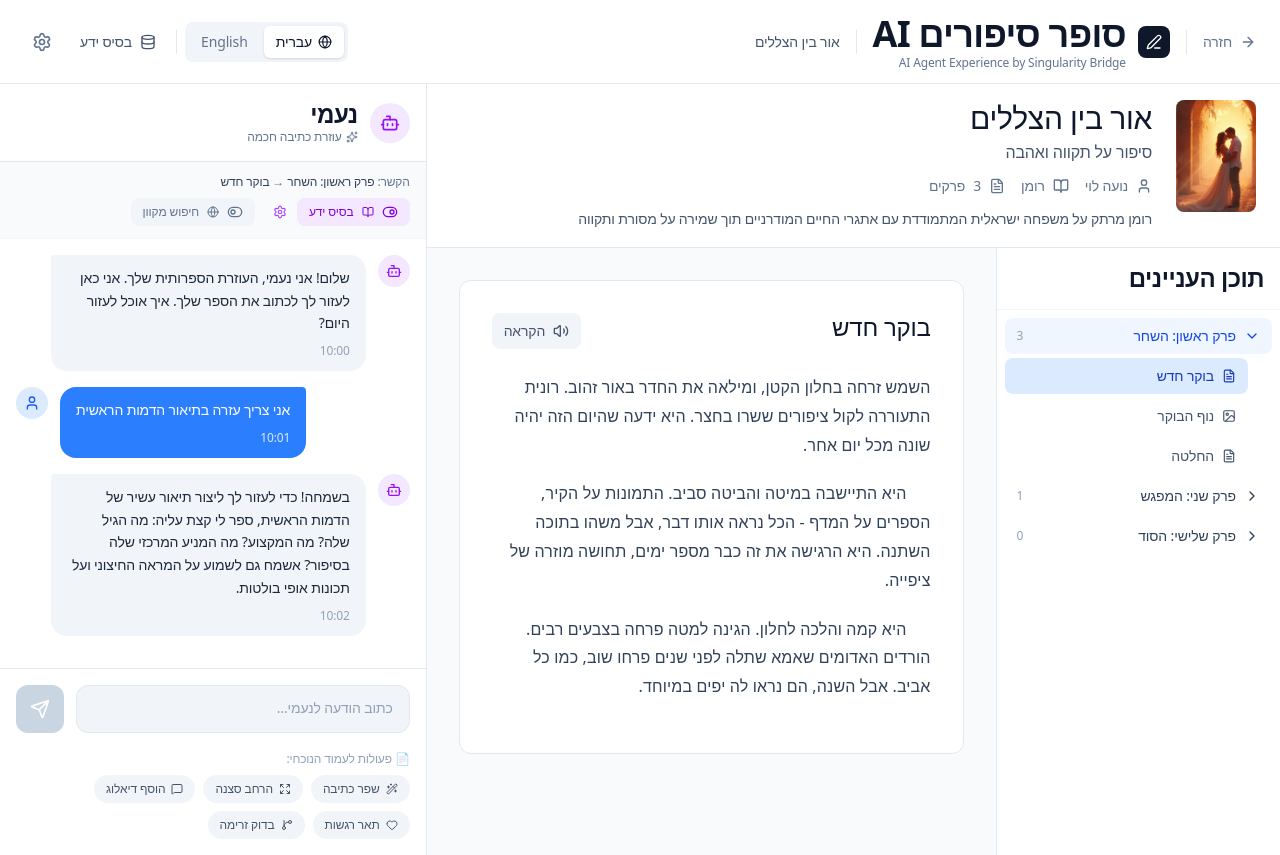
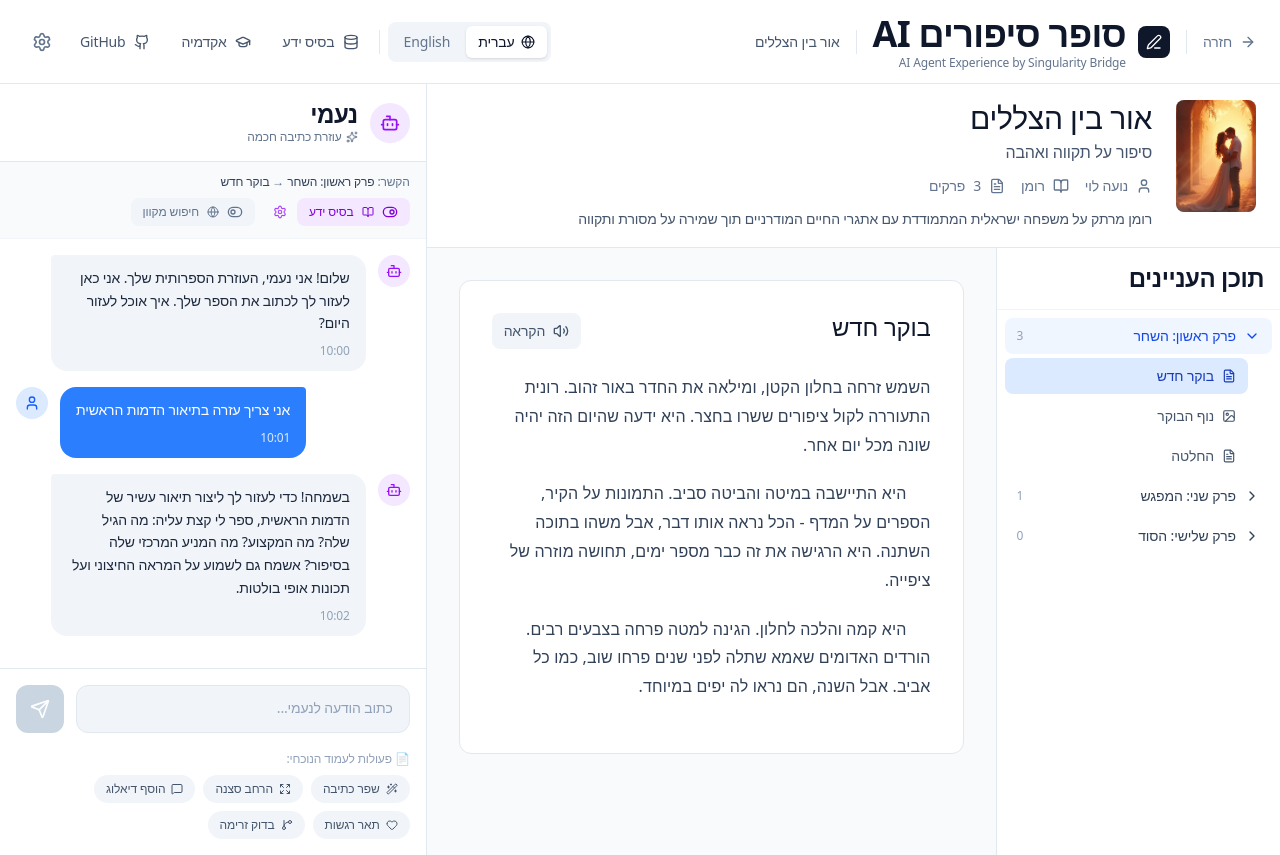
Before and after one commit to singularitybridge/ai-writer-buddy, a Next.js app: page /book/book-1 in a window 1280 px wide. Built offline with nearby package versions, Linux system fonts and the light colour scheme; no server answers; a web font is replaced by a local one.

Commit message:
Add GitHub links to header menus across all pages

```diff
--- a/src/app/academy/layout.tsx
+++ b/src/app/academy/layout.tsx
@@ -15,7 +15,8 @@ import {
   ChevronRight,
   ChevronLeft,
   Star,
-  Pen
+  Pen,
+  Github
 } from 'lucide-react';
 
 export default function AcademyLayout({
@@ -68,6 +69,15 @@ export default function AcademyLayout({
                 <Pen className="w-4 h-4" />
                 <span>{t('nav.openApp')}</span>
               </Link>
+              <a
+                href="https://github.com/singularitybridge/ai-writer-buddy"
+                target="_blank"
+                rel="noopener noreferrer"
+                className="flex items-center gap-2 text-slate-600 hover:text-slate-900 text-sm"
+              >
+                <Github className="w-4 h-4" />
+                <span>GitHub</span>
+              </a>
               <div className="h-6 w-px bg-slate-200" />
               <div className="flex items-center gap-2 bg-amber-50 text-amber-700 px-3 py-1.5 rounded-lg text-sm">
                 <Star className="w-4 h-4 fill-amber-400 text-amber-400" />
--- a/src/app/book/[id]/page.tsx
+++ b/src/app/book/[id]/page.tsx
@@ -20,7 +20,9 @@ import {
   User,
   Database,
   Volume2,
-  Loader2
+  Loader2,
+  GraduationCap,
+  Github
 } from 'lucide-react';
 import ChatAssistant from '@/components/ChatAssistant';
 import { Book, Chapter, Page, ChatMessage, KnowledgeItem, Character } from '@/types';
@@ -157,6 +159,22 @@ export default function BookPage({ params }: Props) {
                 <Database className="w-4 h-4" />
                 <span className="text-sm font-medium">{t('book.knowledgeBase')}</span>
               </Link>
+              <Link
+                href="/academy"
+                className="flex items-center gap-2 px-3 py-2 text-slate-600 hover:text-slate-800 hover:bg-slate-100 rounded-lg transition-colors"
+              >
+                <GraduationCap className="w-4 h-4" />
+                <span className="text-sm font-medium">{t('nav.academy')}</span>
+              </Link>
+              <a
+                href="https://github.com/singularitybridge/ai-writer-buddy"
+                target="_blank"
+                rel="noopener noreferrer"
+                className="flex items-center gap-2 px-3 py-2 text-slate-600 hover:text-slate-800 hover:bg-slate-100 rounded-lg transition-colors"
+              >
+                <Github className="w-4 h-4" />
+                <span className="text-sm font-medium">GitHub</span>
+              </a>
               <button className="p-2 text-slate-500 hover:text-slate-700 hover:bg-slate-100 rounded-lg transition-colors">
                 <Settings className="w-5 h-5" />
               </button>
--- a/src/app/page.tsx
+++ b/src/app/page.tsx
@@ -8,7 +8,8 @@ import {
   BookOpen,
   Plus,
   Bot,
-  GraduationCap
+  GraduationCap,
+  Github
 } from 'lucide-react';
 
 export default async function HomePage() {
@@ -40,6 +41,15 @@ export default async function HomePage() {
                 <GraduationCap className="w-4 h-4" />
                 <span>{t('nav.academy')}</span>
               </Link>
+              <a
+                href="https://github.com/singularitybridge/ai-writer-buddy"
+                target="_blank"
+                rel="noopener noreferrer"
+                className="flex items-center gap-2 text-slate-600 hover:text-slate-900 px-3 py-2 text-sm font-medium"
+              >
+                <Github className="w-4 h-4" />
+                <span>GitHub</span>
+              </a>
             </div>
           </div>
         </div>
```
